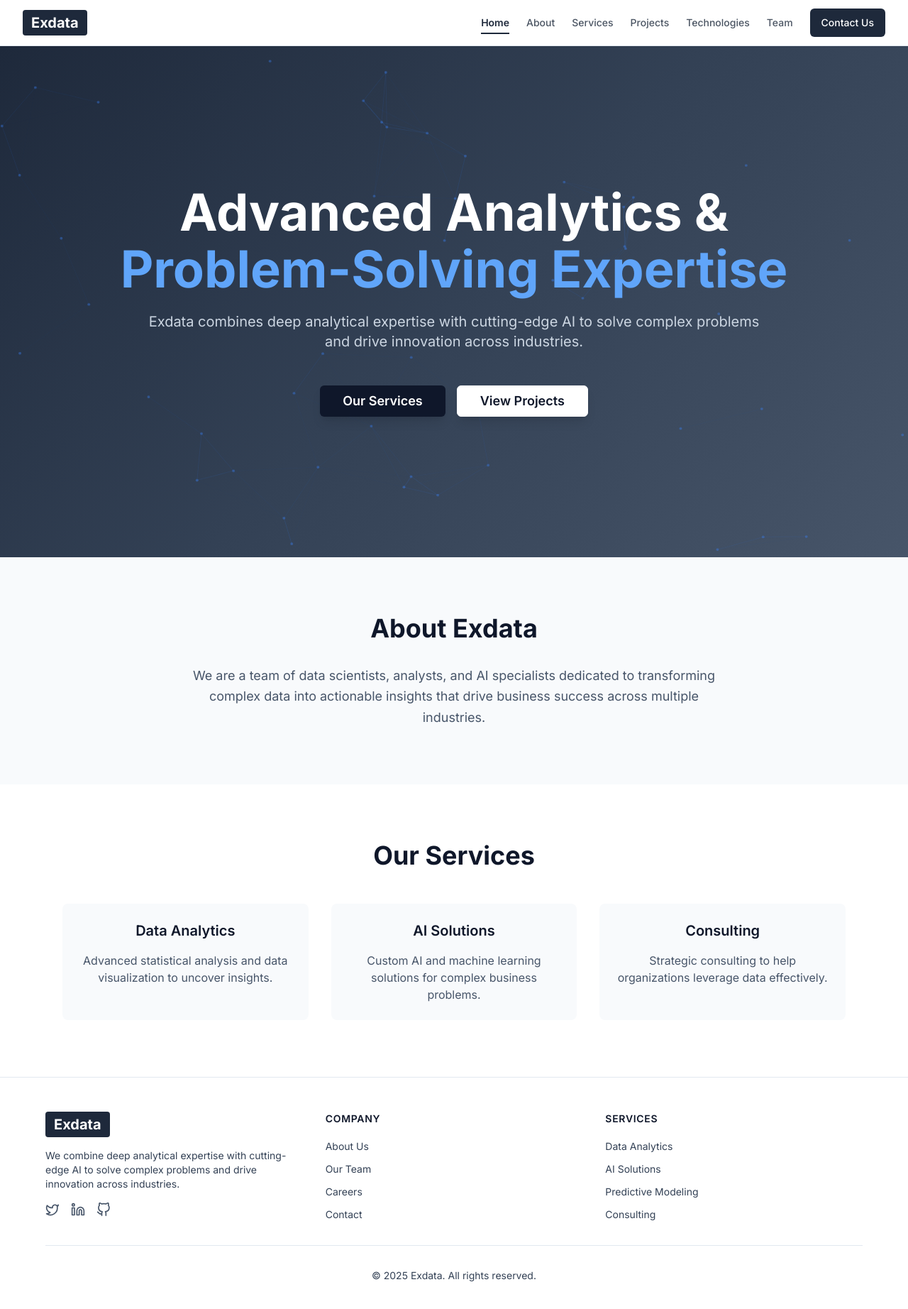
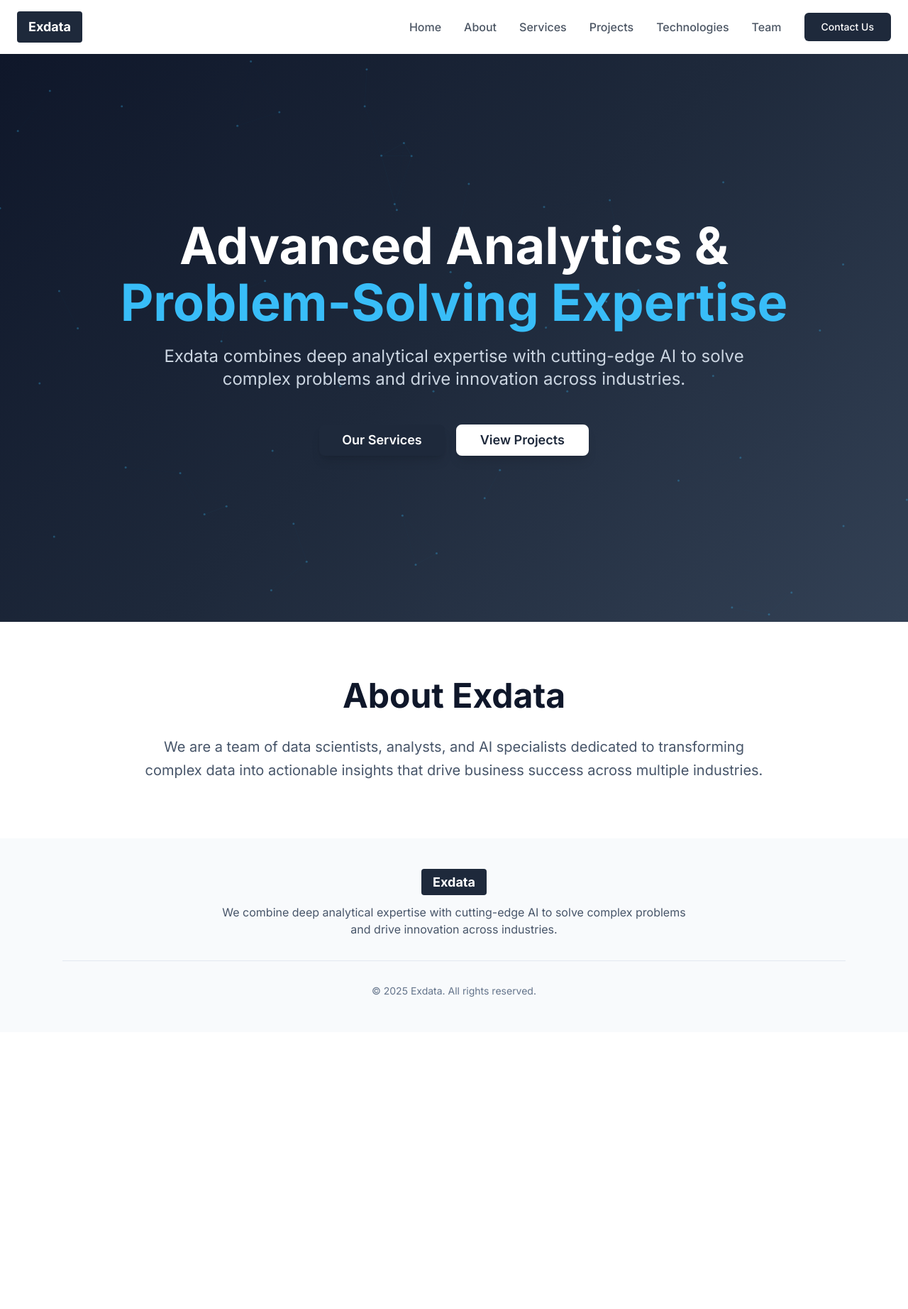
Before and after one commit to julianyacachury/exdata-portfolio, a Next.js app: page / in a window 1280 px wide. Shown: the top 1844 px of the page at 71% size. After the commit the page ends 1454 px from the top, so only its background shows below. Built offline with nearby package versions, Linux system fonts and the light colour scheme.

Commit message:
Actualizacion de colores, inicio de página y neural networks

```diff
--- a/app/ClientLayout.tsx
+++ b/app/ClientLayout.tsx
@@ -73,64 +73,55 @@ function Header() {
   }
 
   return (
-    <header className="sticky top-0 z-50 border-b border-slate-200 bg-white shadow-sm">
-      <div className="container mx-auto flex h-16 items-center justify-between px-4 md:px-6 lg:px-8">
+    <header className="sticky top-0 z-50 bg-white shadow-sm">
+      <div className="max-w-7xl mx-auto px-6 py-4">
+        <div className="flex items-center justify-between">
           <Link href="/" className="flex items-center">
-          <span className="bg-slate-800 px-3 py-1 rounded text-xl font-bold text-white">Exdata</span>
+            <span className="bg-slate-800 px-4 py-2 rounded text-lg font-bold text-white">Exdata</span>
           </Link>
 
           {/* Mobile menu button */}
           <button
-          className="block rounded-md p-2 text-slate-800 lg:hidden"
+            className="lg:hidden text-slate-800"
             onClick={toggleMenu}
             aria-label={isMenuOpen ? "Close menu" : "Open menu"}
           >
-          {isMenuOpen ? <X className="h-6 w-6" /> : <Menu className="h-6 w-6" />}
+            {isMenuOpen ? <X size={24} /> : <Menu size={24} />}
           </button>
 
           {/* Desktop navigation */}
-        <nav className="hidden lg:flex lg:items-center lg:space-x-6">
+          <nav className="hidden lg:flex lg:items-center lg:space-x-8">
             {navItems.map((item) => (
               <Link
                 key={item.path}
                 href={item.path}
-              className={`relative text-sm font-medium transition-colors ${
-                isActive(item.path) ? "text-slate-800 font-semibold" : "text-gray-600 hover:text-slate-800"
-              }`}
+                className="text-gray-600 hover:text-slate-800 transition-colors font-medium"
               >
                 {item.label}
-              {isActive(item.path) && <span className="absolute -bottom-1.5 left-0 h-0.5 w-full bg-slate-800" />}
               </Link>
             ))}
-          <Button asChild className="bg-slate-800 hover:bg-slate-700 text-white">
-            <Link href="/contact">Contact Us</Link>
+            <Button className="bg-slate-800 hover:bg-slate-700 text-white px-6 py-2 rounded-md font-medium">
+              Contact Us
             </Button>
           </nav>
 
           {/* Mobile navigation */}
           {isMenuOpen && (
-          <div className="absolute left-0 right-0 top-16 z-50 border-b border-slate-200 bg-white p-4 shadow-lg lg:hidden">
-            <nav className="flex flex-col space-y-4">
+            <div className="lg:hidden absolute left-0 right-0 top-full z-50 bg-white border-t border-gray-200 shadow-lg">
+              <nav className="flex flex-col p-4 space-y-4">
                 {navItems.map((item) => (
                   <Link
                     key={item.path}
                     href={item.path}
-                  className={`relative rounded-md px-3 py-2 text-sm font-medium ${
-                    isActive(item.path)
-                      ? "bg-slate-100 text-slate-800 font-semibold"
-                      : "text-gray-600 hover:bg-slate-100 hover:text-slate-800"
-                  }`}
+                    className="text-gray-600 hover:text-slate-800 transition-colors font-medium py-2"
                     onClick={() => setIsMenuOpen(false)}
                   >
                     {item.label}
-                  {isActive(item.path) && (
-                    <span className="absolute left-0 top-0 bottom-0 w-1 bg-slate-800 rounded-l-md" />
-                  )}
                   </Link>
                 ))}
                 <Button
                   asChild
-                className="w-full bg-slate-800 hover:bg-slate-700 text-white"
+                  className="bg-slate-800 hover:bg-slate-700 text-white w-fit"
                   onClick={() => setIsMenuOpen(false)}
                 >
                   <Link href="/contact">Contact Us</Link>
@@ -139,129 +130,26 @@ function Header() {
             </div>
           )}
         </div>
+      </div>
     </header>
   )
 }
 
 function Footer() {
   return (
-    <footer className="border-t border-slate-200 bg-white px-4 py-12 md:px-6 lg:px-8">
-      <div className="container mx-auto">
-        <div className="grid gap-8 md:grid-cols-2 lg:grid-cols-3">
-          <div>
-            <Link href="/" className="mb-4 flex items-center">
-              <span className="bg-slate-800 px-3 py-1 rounded text-xl font-bold text-white">Exdata</span>
+    <footer className="bg-slate-50 py-12">
+      <div className="max-w-6xl mx-auto px-6 text-center">
+        <div className="mb-8">
+          <Link href="/" className="inline-block mb-4">
+            <span className="bg-slate-800 px-4 py-2 rounded text-lg font-bold text-white">Exdata</span>
           </Link>
-            <p className="mb-4 text-sm text-slate-700">
+          <p className="text-slate-600 max-w-2xl mx-auto">
             We combine deep analytical expertise with cutting-edge AI to solve complex problems and drive innovation
             across industries.
           </p>
-            <div className="flex space-x-4">
-              <a href="#" className="text-slate-600 hover:text-slate-800" aria-label="Twitter">
-                <svg
-                  xmlns="http://www.w3.org/2000/svg"
-                  width="24"
-                  height="24"
-                  viewBox="0 0 24 24"
-                  fill="none"
-                  stroke="currentColor"
-                  strokeWidth="2"
-                  strokeLinecap="round"
-                  strokeLinejoin="round"
-                  className="h-5 w-5"
-                >
-                  <path d="M22 4s-.7 2.1-2 3.4c1.6 10-9.4 17.3-18 11.6 2.2.1 4.4-.6 6-2C3 15.5.5 9.6 3 5c2.2 2.6 5.6 4.1 9 4-.9-4.2 4-6.6 7-3.8 1.1 0 3-1.2 3-1.2z"></path>
-                </svg>
-              </a>
-              <a href="#" className="text-slate-600 hover:text-slate-800" aria-label="LinkedIn">
-                <svg
-                  xmlns="http://www.w3.org/2000/svg"
-                  width="24"
-                  height="24"
-                  viewBox="0 0 24 24"
-                  fill="none"
-                  stroke="currentColor"
-                  strokeWidth="2"
-                  strokeLinecap="round"
-                  strokeLinejoin="round"
-                  className="h-5 w-5"
-                >
-                  <path d="M16 8a6 6 0 0 1 6 6v7h-4v-7a2 2 0 0 0-2-2 2 2 0 0 0-2 2v7h-4v-7a6 6 0 0 1 6-6z"></path>
-                  <rect x="2" y="9" width="4" height="12"></rect>
-                  <circle cx="4" cy="4" r="2"></circle>
-                </svg>
-              </a>
-              <a href="#" className="text-slate-600 hover:text-slate-800" aria-label="GitHub">
-                <svg
-                  xmlns="http://www.w3.org/2000/svg"
-                  width="24"
-                  height="24"
-                  viewBox="0 0 24 24"
-                  fill="none"
-                  stroke="currentColor"
-                  strokeWidth="2"
-                  strokeLinecap="round"
-                  strokeLinejoin="round"
-                  className="h-5 w-5"
-                >
-                  <path d="M9 19c-5 1.5-5-2.5-7-3m14 6v-3.87a3.37 3.37 0 0 0-.94-2.61c3.14-.35 6.44-1.54 6.44-7A5.44 5.44 0 0 0 20 4.77 5.07 5.07 0 0 0 19.91 1S18.73.65 16 2.48a13.38 13.38 0 0 0-7 0C6.27.65 5.09 1 5.09 1A5.07 5.07 0 0 0 5 4.77a5.44 5.44 0 0 0-1.5 3.78c0 5.42 3.3 6.61 6.44 7A3.37 3.37 0 0 0 9 18.13V22"></path>
-                </svg>
-              </a>
         </div>
-          </div>
-          <div>
-            <h3 className="mb-4 text-sm font-semibold uppercase tracking-wider text-slate-900">Company</h3>
-            <ul className="space-y-2">
-              <li>
-                <Link href="/about" className="text-sm text-slate-700 hover:text-slate-800">
-                  About Us
-                </Link>
-              </li>
-              <li>
-                <Link href="/team" className="text-sm text-slate-700 hover:text-slate-800">
-                  Our Team
-                </Link>
-              </li>
-              <li>
-                <Link href="/careers" className="text-sm text-slate-700 hover:text-slate-800">
-                  Careers
-                </Link>
-              </li>
-              <li>
-                <Link href="/contact" className="text-sm text-slate-700 hover:text-slate-800">
-                  Contact
-                </Link>
-              </li>
-            </ul>
-          </div>
-          <div>
-            <h3 className="mb-4 text-sm font-semibold uppercase tracking-wider text-slate-900">Services</h3>
-            <ul className="space-y-2">
-              <li>
-                <Link href="/services" className="text-sm text-slate-700 hover:text-slate-800">
-                  Data Analytics
-                </Link>
-              </li>
-              <li>
-                <Link href="/services" className="text-sm text-slate-700 hover:text-slate-800">
-                  AI Solutions
-                </Link>
-              </li>
-              <li>
-                <Link href="/services" className="text-sm text-slate-700 hover:text-slate-800">
-                  Predictive Modeling
-                </Link>
-              </li>
-              <li>
-                <Link href="/services" className="text-sm text-slate-700 hover:text-slate-800">
-                  Consulting
-                </Link>
-              </li>
-            </ul>
-          </div>
-        </div>
-        <div className="mt-8 border-t border-slate-200 pt-8 text-center">
-          <p className="text-sm text-slate-700">&copy; {new Date().getFullYear()} Exdata. All rights reserved.</p>
+        <div className="border-t border-slate-200 pt-8">
+          <p className="text-sm text-slate-500">&copy; {new Date().getFullYear()} Exdata. All rights reserved.</p>
         </div>
       </div>
     </footer>
--- a/app/page.tsx
+++ b/app/page.tsx
@@ -28,18 +28,16 @@ function NeuralNetworkBackground() {
       y: number
       vx: number
       vy: number
-      connections: number[]
     }> = []
 
     // Create nodes
-    const nodeCount = 50
+    const nodeCount = 60
     for (let i = 0; i < nodeCount; i++) {
       nodes.push({
         x: Math.random() * canvas.width,
         y: Math.random() * canvas.height,
-        vx: (Math.random() - 0.5) * 0.5,
-        vy: (Math.random() - 0.5) * 0.5,
-        connections: [],
+        vx: (Math.random() - 0.5) * 0.3,
+        vy: (Math.random() - 0.5) * 0.3,
       })
     }
 
@@ -62,18 +60,16 @@ function NeuralNetworkBackground() {
       })
 
       // Draw connections
-      ctx.strokeStyle = "rgba(59, 130, 246, 0.15)" // Blue connections
-      ctx.lineWidth = 1
-
       for (let i = 0; i < nodes.length; i++) {
         for (let j = i + 1; j < nodes.length; j++) {
           const dx = nodes[i].x - nodes[j].x
           const dy = nodes[i].y - nodes[j].y
           const distance = Math.sqrt(dx * dx + dy * dy)
 
-          if (distance < 150) {
-            const opacity = ((150 - distance) / 150) * 0.2
-            ctx.strokeStyle = `rgba(59, 130, 246, ${opacity})`
+          if (distance < 120) {
+            const opacity = ((120 - distance) / 120) * 0.1
+            ctx.strokeStyle = `rgba(56, 189, 248, ${opacity})`
+            ctx.lineWidth = 0.5
             ctx.beginPath()
             ctx.moveTo(nodes[i].x, nodes[i].y)
             ctx.lineTo(nodes[j].x, nodes[j].y)
@@ -83,10 +79,10 @@ function NeuralNetworkBackground() {
       }
 
       // Draw nodes
-      ctx.fillStyle = "rgba(59, 130, 246, 0.4)" // Blue nodes
+      ctx.fillStyle = "rgba(56, 189, 248, 0.3)"
       nodes.forEach((node) => {
         ctx.beginPath()
-        ctx.arc(node.x, node.y, 2, 0, Math.PI * 2)
+        ctx.arc(node.x, node.y, 1.5, 0, Math.PI * 2)
         ctx.fill()
       })
 
@@ -104,7 +100,9 @@ function NeuralNetworkBackground() {
     <canvas
       ref={canvasRef}
       className="absolute inset-0 w-full h-full"
-      style={{ background: "linear-gradient(135deg, #1e293b 0%, #334155 50%, #475569 100%)" }}
+      style={{
+        background: "linear-gradient(135deg, #0f172a 0%, #1e293b 50%, #334155 100%)",
+      }}
     />
   )
 }
@@ -123,20 +121,20 @@ export default function HomePage() {
   return (
     <div>
       {/* Hero Section */}
-      <section className="relative min-h-[90vh] flex items-center justify-center overflow-hidden">
+      <section className="relative min-h-screen flex items-center justify-center overflow-hidden">
         {/* Animated Neural Network Background */}
         <NeuralNetworkBackground />
 
         {/* Hero Content */}
         <div className="relative z-10 max-w-6xl mx-auto px-6 text-center">
           {/* Main Heading */}
-          <h1 className="text-4xl md:text-6xl lg:text-7xl font-bold mb-6 leading-tight">
+          <h1 className="text-5xl md:text-6xl lg:text-7xl font-bold mb-6 leading-tight">
             <span className="text-white block mb-2">Advanced Analytics &</span>
-            <span className="text-blue-400 block">Problem-Solving Expertise</span>
+            <span className="text-sky-400 block">Problem-Solving Expertise</span>
           </h1>
 
           {/* Subtitle */}
-          <p className="text-lg md:text-xl text-slate-300 mb-12 max-w-4xl mx-auto leading-relaxed">
+          <p className="text-xl md:text-2xl text-slate-300 mb-12 max-w-4xl mx-auto leading-relaxed">
             Exdata combines deep analytical expertise with cutting-edge AI to solve complex problems and drive
             innovation across industries.
           </p>
@@ -145,7 +143,7 @@ export default function HomePage() {
           <div className="flex flex-col sm:flex-row gap-4 justify-center items-center">
             <Button
               size="lg"
-              className="bg-slate-900 hover:bg-slate-800 text-white px-8 py-3 text-lg font-semibold rounded-md transition-all duration-300 shadow-lg hover:shadow-xl"
+              className="bg-slate-800 hover:bg-slate-700 text-white px-8 py-4 text-lg font-semibold rounded-lg transition-all duration-300 shadow-lg hover:shadow-xl"
             >
               Our Services
             </Button>
@@ -153,7 +151,7 @@ export default function HomePage() {
             <Button
               size="lg"
               variant="outline"
-              className="bg-white text-slate-900 border-white hover:bg-slate-50 px-8 py-3 text-lg font-semibold rounded-md transition-all duration-300 shadow-lg hover:shadow-xl"
+              className="bg-white text-slate-800 border-2 border-white hover:bg-slate-50 px-8 py-4 text-lg font-semibold rounded-lg transition-all duration-300 shadow-lg hover:shadow-xl"
             >
               View Projects
             </Button>
@@ -161,38 +159,16 @@ export default function HomePage() {
         </div>
       </section>
 
-      {/* Additional sections */}
-      <section id="about" className="py-20 bg-slate-50">
+      {/* About Section */}
+      <section className="py-20 bg-white">
         <div className="max-w-6xl mx-auto px-6 text-center">
-          <h2 className="text-3xl md:text-4xl font-bold text-slate-900 mb-8">About Exdata</h2>
-          <p className="text-lg text-slate-600 max-w-3xl mx-auto leading-relaxed">
+          <h2 className="text-4xl md:text-5xl font-bold text-slate-900 mb-8">About Exdata</h2>
+          <p className="text-xl text-slate-600 max-w-4xl mx-auto leading-relaxed">
             We are a team of data scientists, analysts, and AI specialists dedicated to transforming complex data into
             actionable insights that drive business success across multiple industries.
           </p>
         </div>
       </section>
-
-      <section id="services" className="py-20 bg-white">
-        <div className="max-w-6xl mx-auto px-6 text-center">
-          <h2 className="text-3xl md:text-4xl font-bold text-slate-900 mb-8">Our Services</h2>
-          <div className="grid md:grid-cols-3 gap-8 mt-12">
-            <div className="p-6 rounded-lg bg-slate-50 hover:bg-slate-100 transition-colors">
-              <h3 className="text-xl font-semibold text-slate-900 mb-4">Data Analytics</h3>
-              <p className="text-slate-600">
-                Advanced statistical analysis and data visualization to uncover insights.
-              </p>
-            </div>
-            <div className="p-6 rounded-lg bg-slate-50 hover:bg-slate-100 transition-colors">
-              <h3 className="text-xl font-semibold text-slate-900 mb-4">AI Solutions</h3>
-              <p className="text-slate-600">Custom AI and machine learning solutions for complex business problems.</p>
-            </div>
-            <div className="p-6 rounded-lg bg-slate-50 hover:bg-slate-100 transition-colors">
-              <h3 className="text-xl font-semibold text-slate-900 mb-4">Consulting</h3>
-              <p className="text-slate-600">Strategic consulting to help organizations leverage data effectively.</p>
-            </div>
-          </div>
-        </div>
-      </section>
     </div>
   )
 }
```
Lines whose indentation alone changed are shown as unchanged.
